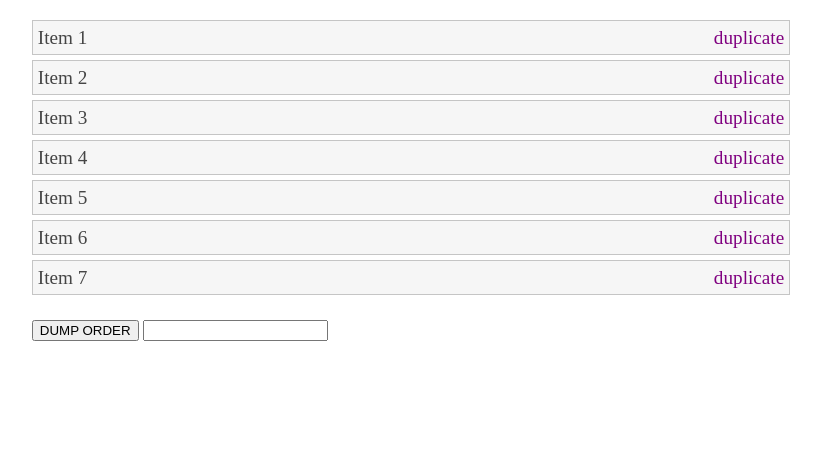
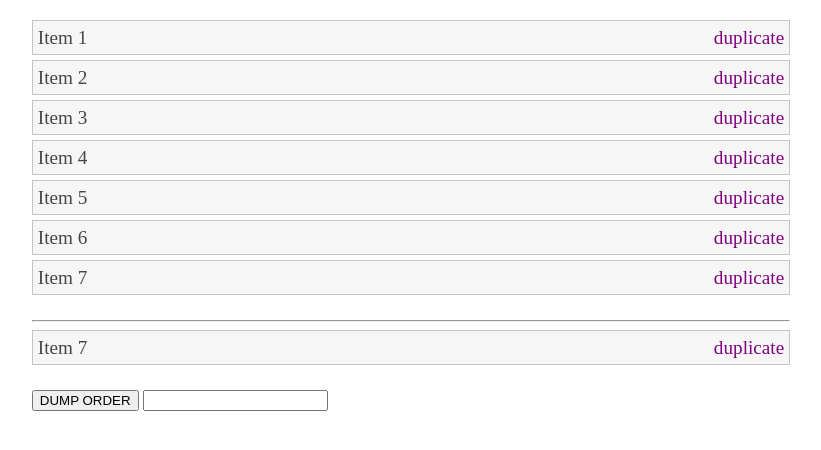
Before and after one commit to jeffreysbrother/landing-page-generator, a plain HTML site: page index.html in a window 1280 px wide. Shown: the whole page, without its empty margins (229-1050 px from the left). Drawn offline with nearby package versions, Linux system fonts and the light colour scheme.

Commit message:
add second area

```diff
--- a/index.html
+++ b/index.html
@@ -6,9 +6,12 @@
 	<link href="jquery-ui.min.css" rel="stylesheet">
 	<style>
 		.container {margin: 20px auto; display:block; width: 60%; }
-		#sortable { list-style-type: none; margin: 0; margin-bottom: 25px; padding: 0;}
-		#sortable li { margin-bottom: 5px; padding: 5px; font-size: 1.2em; }
-		html>body #sortable li { line-height: 1.2em; }
+		#sortable,
+		#sortable2 { list-style-type: none; margin: 0; margin-bottom: 25px; padding: 0;}
+		#sortable li,
+		#sortable2 li { margin-bottom: 5px; padding: 5px; font-size: 1.2em; }
+		html>body #sortable li,
+		html>body #sortable2 li { line-height: 1.2em; }
 		.ui-state-highlight { height: 1.5em; line-height: 1.2em; }
 		.ui-state-default {
 			vertical-align: middle;
@@ -37,6 +40,14 @@
 		  <li id="7" class="ui-state-default">Item 7<span>duplicate</span></li>
 		</ul>
 
+		<hr>
+
+		<ul id="sortable2">
+			<li id="7" class="ui-state-default">Item 7<span>duplicate</span></li>
+		</ul>
+
+
+
 		<button class="dump">DUMP ORDER</button>
 		<input class="result" type="text">
 
@@ -46,15 +57,26 @@
 		// this IIFE will activate sorting
 		(function() {
 			$( "#sortable" ).sortable({
+				connectWith: "#sortable2",
 				placeholder: "ui-state-highlight"
 			});
 			$( "#sortable" ).disableSelection();
 		})();
 
+		(function() {
+			$( "#sortable2" ).sortable({
+				connectWith: "#sortable",
+				placeholder: "ui-state-highlight"
+			});
+			$( "#sortable2" ).disableSelection();
+		})();
+
+
+
 
 		// running order() will tell us the order of the list items
 		$('.dump').click(function(){
-		   var idsInOrder = $("#sortable").sortable("toArray");
+		   var idsInOrder = $("#sortable2").sortable("toArray");
 		  //  console.log(idsInOrder);
 			$('.result').val(idsInOrder);
 		});
```
